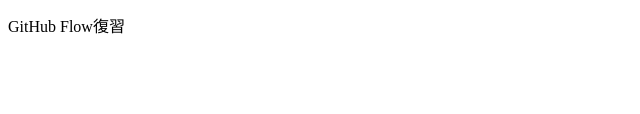
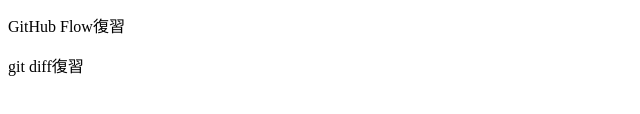
Before and after one commit to Mikimiki01/git_tutorial, a plain HTML site: page index.html in a window 1280 px wide. Shown: the part 300-414 px from the top of the page, without its empty margins (0-640 px from the left). Drawn offline with Linux system fonts and the light colour scheme.

Commit message:
git diffの復習

```diff
--- a/index.html
+++ b/index.html
@@ -7,3 +7,4 @@
 <p>pull request</p>
 <p>GitHub Flow</p>
 <p>GitHub Flow復習</p>
+<p>git diff復習</p>
```
